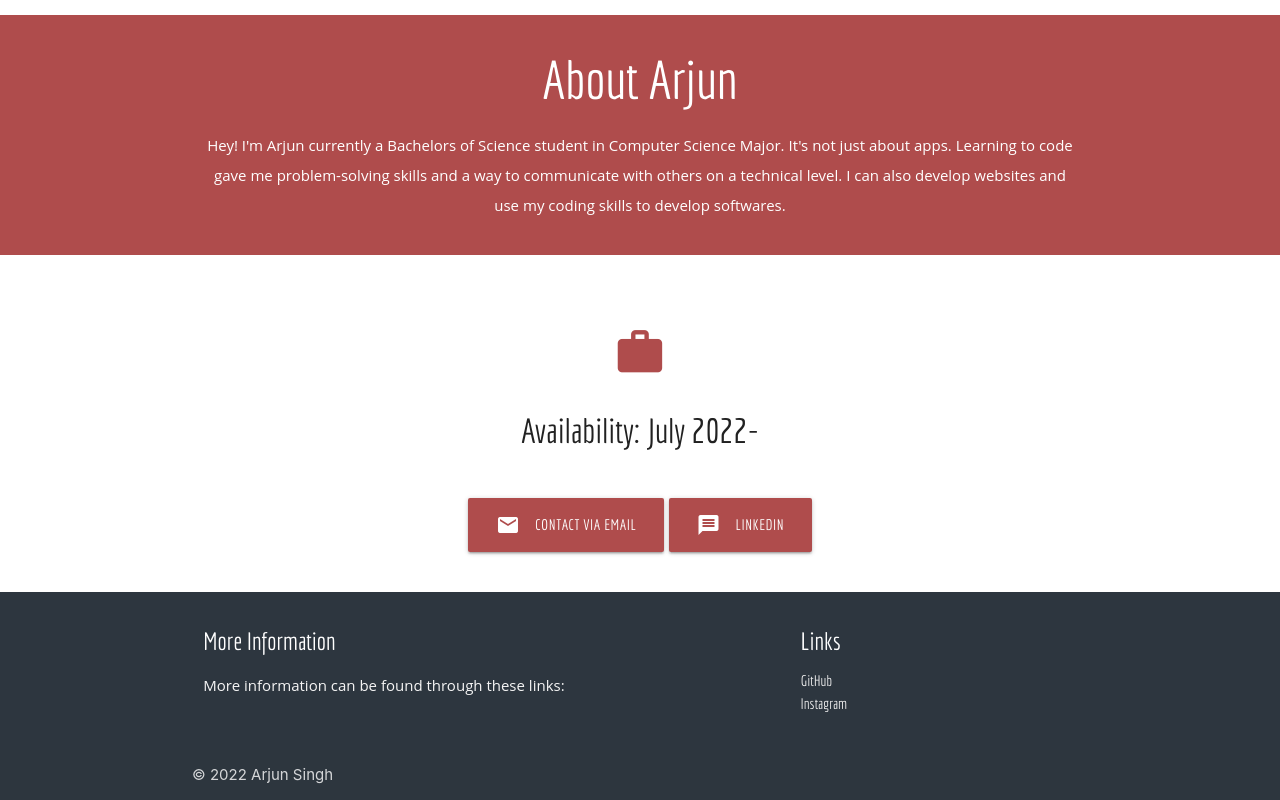
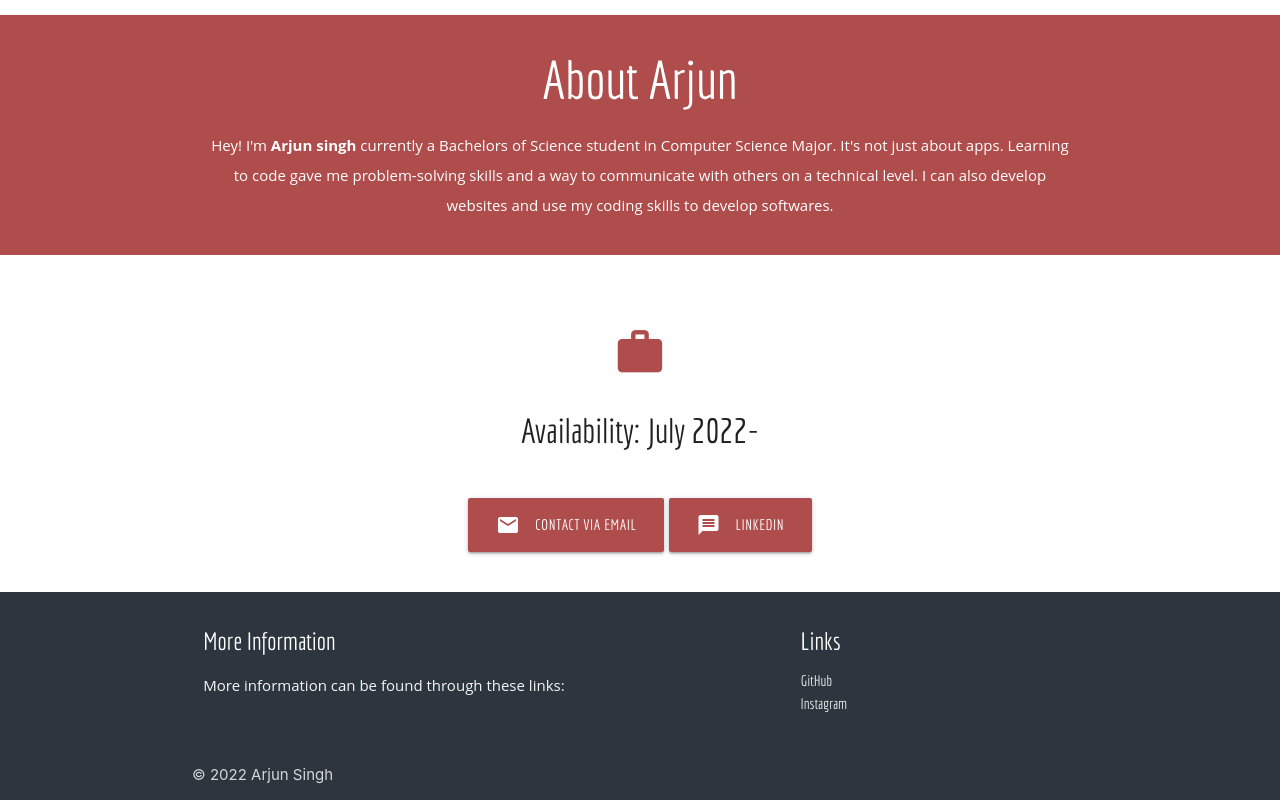
Before and after one commit to highflyer-x/portfolio, a website: page index.html in a window 1280 px wide. Shown: the part 1619-2419 px from the top of the page. Drawn offline with nearby package versions, Linux system fonts and the light colour scheme.

Commit message:
Update index.html

```diff
--- a/index.html
+++ b/index.html
@@ -189,7 +189,7 @@
                 <div class="row">
                     <div class="col s12">
                         <h2>About Arjun</h2>
-                        <p class="center-align bio">Hey! I'm Arjun currently a Bachelors of Science student in Computer Science Major. It's not just about apps. Learning to code gave me problem-solving skills and a way to communicate with others on a technical level. I can also develop websites and use my coding skills to develop softwares.</p>
+                        <p class="center-align bio">Hey! I'm <b> Arjun singh </b> currently a Bachelors of Science student in Computer Science Major. It's not just about apps. Learning to code gave me problem-solving skills and a way to communicate with others on a technical level. I can also develop websites and use my coding skills to develop softwares.</p>
                     </div>
                 </div>
 
```
